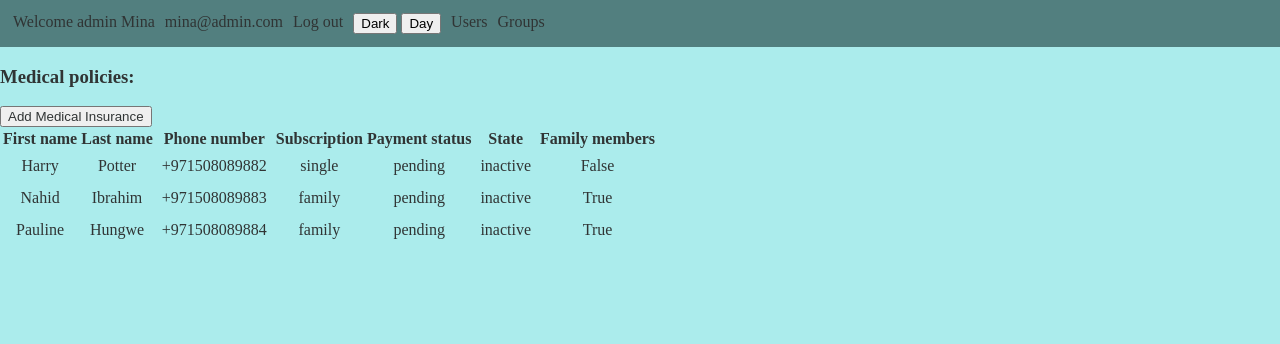
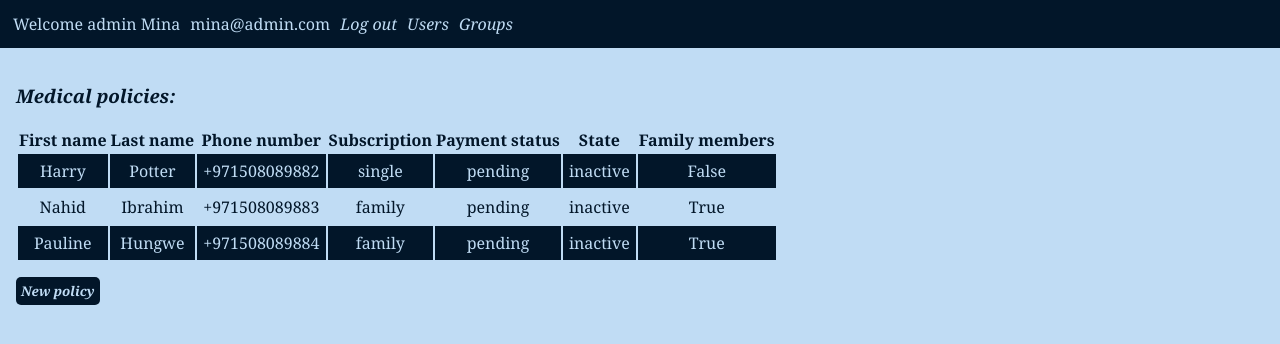
Before and after one commit to Mina777-0/medical_insurance, a Django app: page /core/admin_home/ in a window 1280 px wide. Shown: the top 344 px of the page. Run offline with Django 4.2, Linux system fonts and the light colour scheme; a user stored in the database is signed in; data comes from the database, SQL or seed files in the repository.

Commit message:
Update home.html

```diff
--- a/core/templates/core/home.html
+++ b/core/templates/core/home.html
@@ -9,11 +9,9 @@
         <style>
             body{
                 margin: 0;
-                background-color: rgb(171, 236, 236);
-                color: rgb(48, 52, 52);
-            }
-            body a{
-                color: rgb(48, 52, 52);
+                background-color: rgb(192, 220, 244);
+                font-family:Georgia, 'Times New Roman', Times, serif;
+                color: rgb(2, 22, 41);
             }
 
             ul{
@@ -21,7 +19,8 @@
                 padding: 8px;
                 list-style-type: none;
                 overflow: hidden;
-                background-color: rgb(82, 127, 127);
+                background-color: rgb(2, 22, 41);
+                color: rgb(192, 220, 244);;
             }
 
             li{
@@ -30,47 +29,55 @@
             }
             li a{
                 text-decoration: none;
+                color: rgb(192, 220, 244);
+                font-style: oblique;
+
             }
-            a{
-                text-decoration: none;
+
+            li a:hover{
+                text-decoration: underline;
+            }
+            a button {
+                margin-top: 15px;
+                padding: 5px;
+                background-color: rgb(2, 22, 41);
+                color: rgb(192, 220, 244);
+                font-family: Georgia, 'Times New Roman', Times, serif;
+                font-weight: bold;
+                font-style: oblique;
+                border: thin;
+                border-radius: 5px;
+                width:fit-content;
+                height: max-content;
+            }
+            a button:hover {
+                cursor: pointer;
+            }
+
+
+            .main{
+                margin: 8px;
+                padding: 8px;
+
+            }
+            .main h3{
+                font-weight: bold;
+                font-style: oblique;
             }
 
             tr, td{
+                margin: 5px;
                 padding: 6px;
                 text-align: center;
             }
 
+            tr:nth-child(even){
+                background-color: rgb(2, 22, 41);
+                color: rgb(192, 220, 244);
+            }
+
 
         </style>
-        <script>
-
-            function dark(){
-                document.querySelector('body').style.backgroundColor = "rgb(55, 68, 68)";
-                document.querySelector('body').style.color = "aqua";
-                document.querySelector('body a').style.color = "aqua";
-
-            }
-
-            function day(){
-                document.querySelector('body').style.backgroundColor = "rgb(171, 236, 236)";
-                document.querySelector('body').style.color = "rgb(48, 52, 52)";
-                document.querySelector('body a').style.color = "rgb(48, 52, 52)";
-
-            }
-
-            document.addEventListener('DOMContentLoaded', function(){
-                document.querySelectorAll('.mode').forEach(button =>{
-                    button.onclick= function(){
-                        const mode = this.dataset.mode;
-                        if (mode == "dark") {
-                            dark();
-                        } else{
-                            day();
-                        }
-                    }
-                })
-            });
-        </script>
 
     </head>
     <body>
@@ -79,16 +86,14 @@
                 <li>Welcome admin {{ request.user.first_name }}</li>
                 <li>{{ request.user.email }}</li>
                 <li><a href="{% url 'signout' %}">Log out</a></li>
-                <li><button class="mode" data-mode="dark">Dark</button>
-                    <button class="mode" data-mode="day">Day</button>
-                </li>
                 <li><a href="{% url 'users' %}">Users</a></li>
                 <li><a href="{% url 'groups' %}">Groups</a></li>
             </ul>
         </div>
 
-        <div>
-            <h3>Medical policies:</h3><button><a href="{% url 'new_policy' %}">Add Medical Insurance</a></button>
+        <div class="main">
+            <h3>Medical policies:</h3>
+
             <table>
                 <th>First name</th>
                 <th>Last name</th>
@@ -110,6 +115,8 @@
                     </tr>
                 {% endfor %}
             </table>
+
+            <a href="{% url 'new_policy' %}"><button>New policy</button></a>
         </div>
     </body>
 </html>
```
